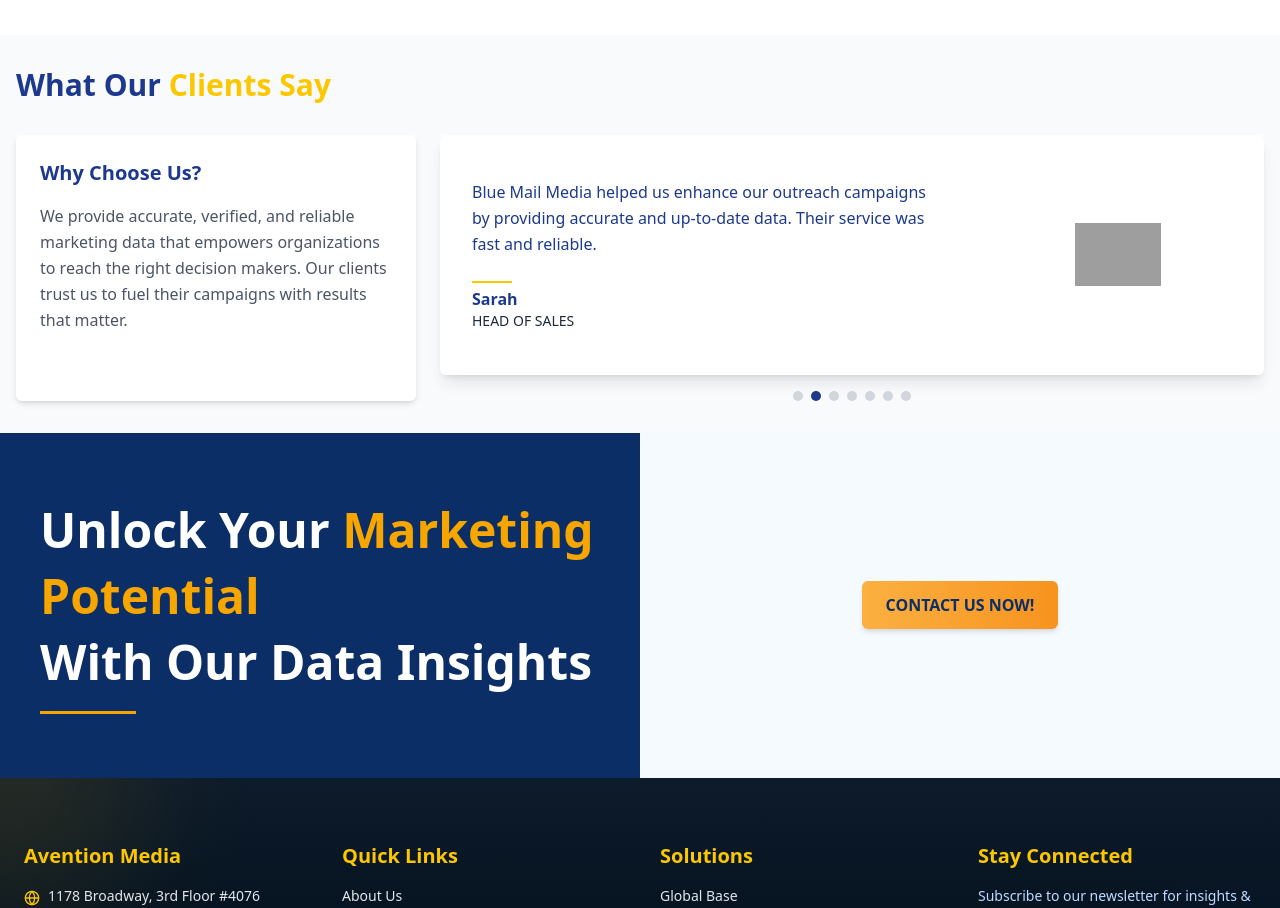
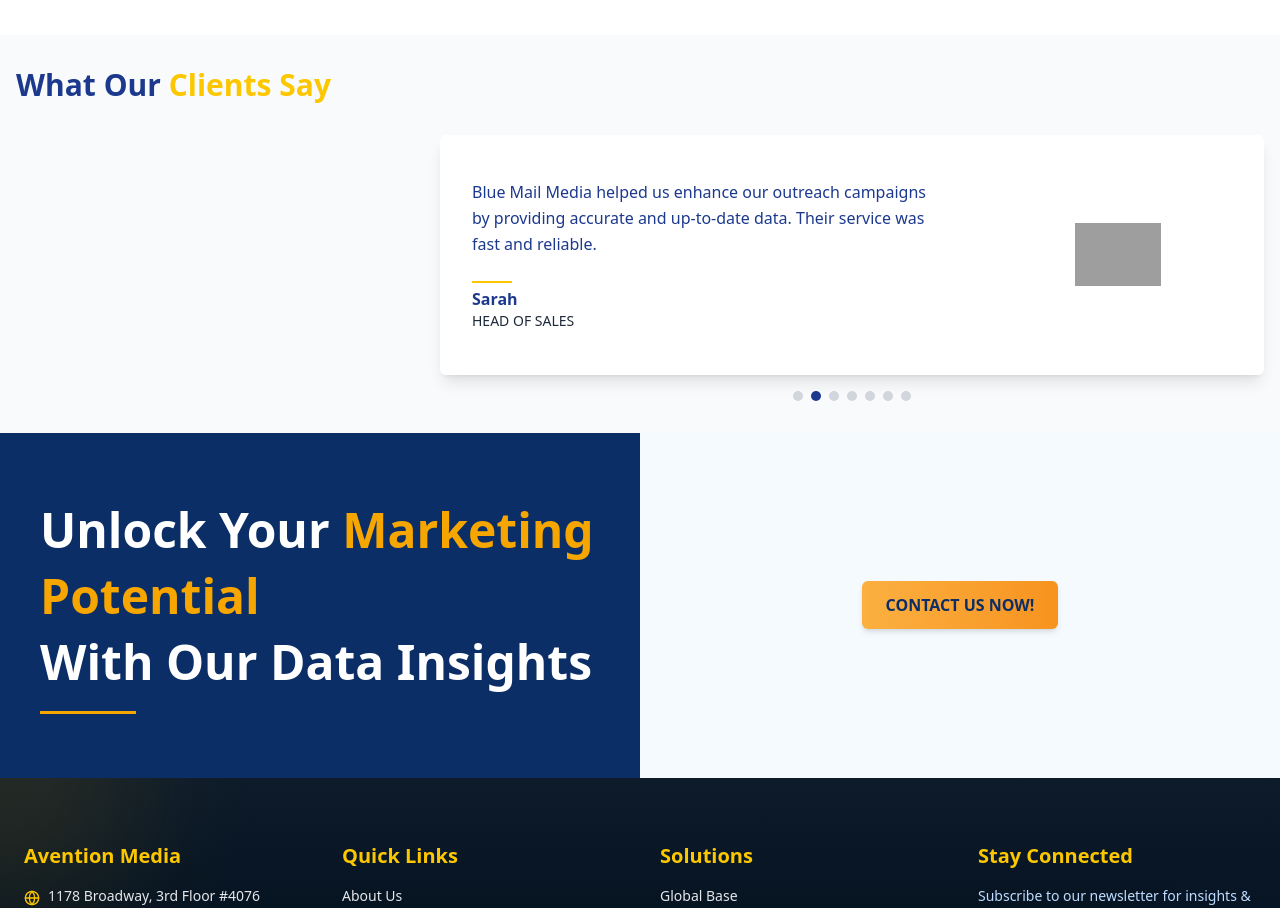
Before and after one commit to muhammadtayyabsandhu/fermo-task, a React (Vite) app: page / in a window 1280 px wide. Shown: the part 2720-3628 px from the top of the page. Built offline with nearby package versions, Linux system fonts and the light colour scheme; grey boxes are pictures that could not be loaded.

Commit message:
remove section

```diff
--- a/src/Pages/Home/TestimonialSlider.jsx
+++ b/src/Pages/Home/TestimonialSlider.jsx
@@ -68,15 +68,7 @@
         {/* Responsive Layout */}
         <div className="grid grid-cols-1 lg:grid-cols-12 gap-6 items-stretch">
           {/* Left Box */}
-          <div className="lg:col-span-4 bg-white shadow-md rounded-md p-6 flex flex-col justify-between">
-            <h3 className="text-lg md:text-xl font-bold text-blue-900 mb-4">
-              Why Choose Us?
-            </h3>
-            <p className="text-gray-600 text-sm md:text-base leading-relaxed flex-1">
-              We provide accurate, verified, and reliable marketing data that
-              empowers organizations to reach the right decision makers. Our
-              clients trust us to fuel their campaigns with results that matter.
-            </p>
+          <div className="lg:col-span-4 bg-gray-50   rounded-md p-6 flex flex-col justify-between">
           </div>
 
           {/* Right Slider */}
```
